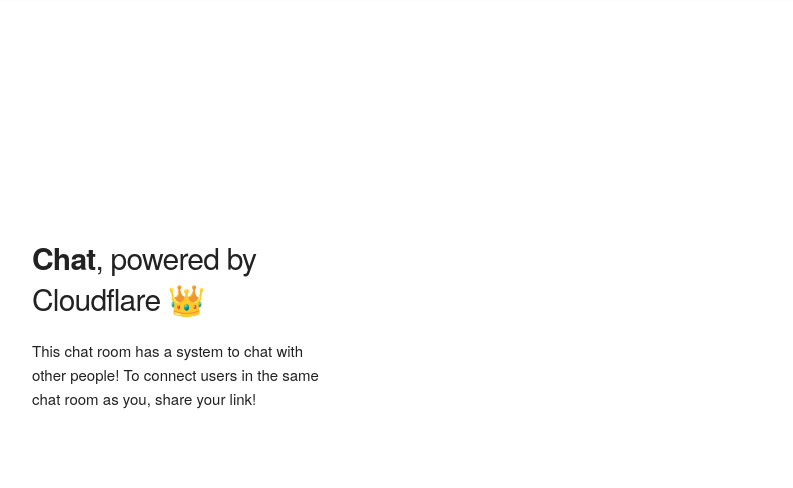
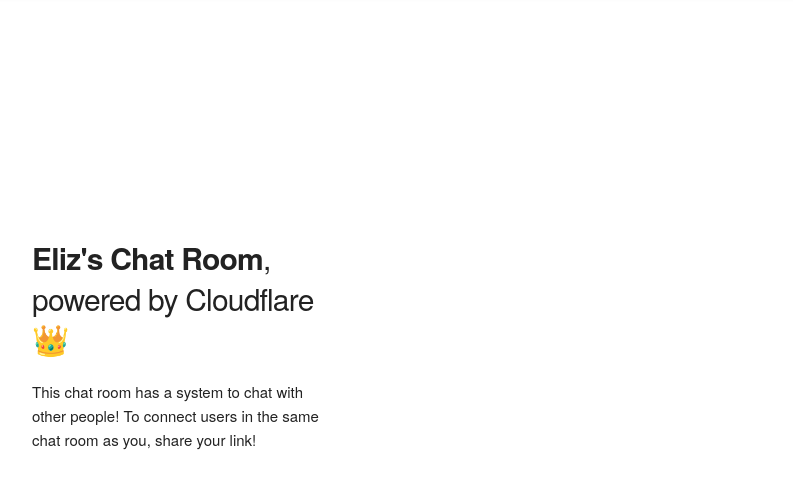
Before and after one commit to RealEliz/durable-chat-template, a React app: page public/index.html in a window 1280 px wide. Shown: the part 82-570 px from the top of the page, without its empty margins (128-921 px from the left). Built offline with nearby package versions, Linux system fonts and the light colour scheme.

Commit message:
Update index.html

```diff
--- a/public/index.html
+++ b/public/index.html
@@ -52,7 +52,7 @@
     <div class="container" style="width: 95%; height: 100%; margin-top: 80px;">
       <div class="row" style="height: 100%">
         <div class="one-third column" style="margin-top: 25%">
-          <h4><b>Chat</b>, powered by Cloudflare 👑</h4>
+          <h4><b>Eliz's Chat Room</b>, powered by Cloudflare 👑</h4>
           <p>
             This chat room has a system to chat with other people!
             To connect users in the same chat room as you, share your link!
```
